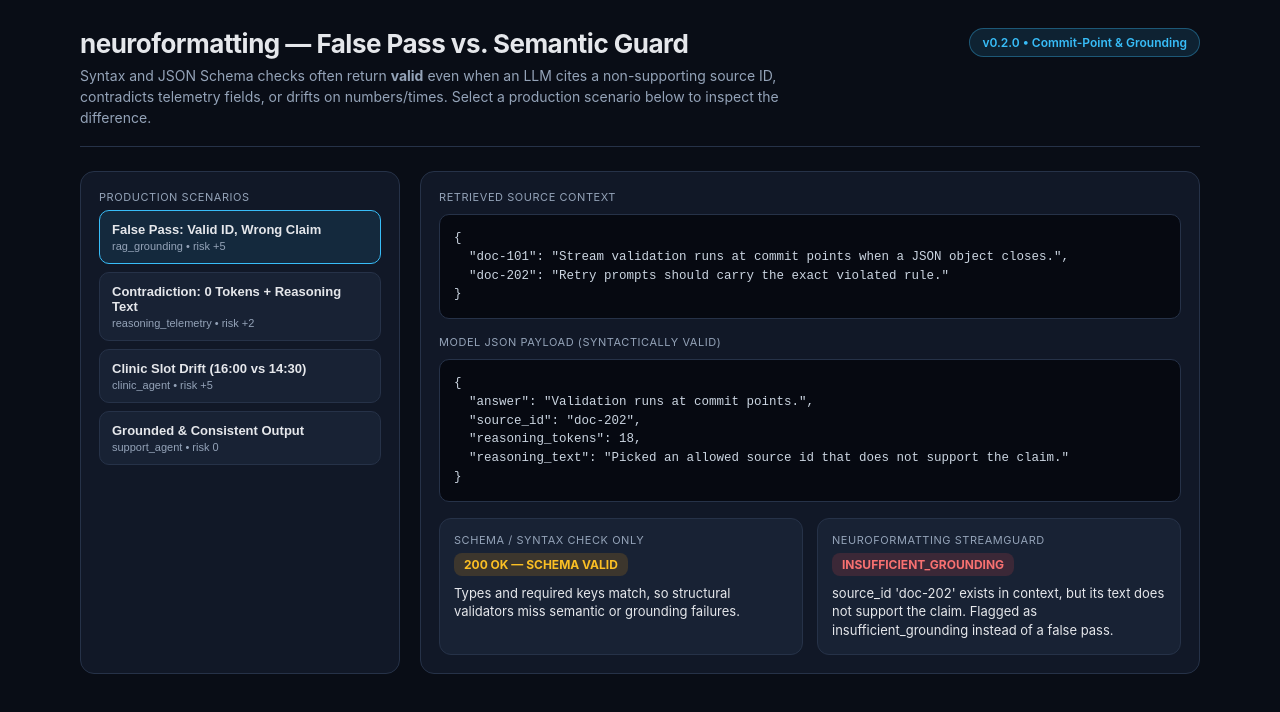
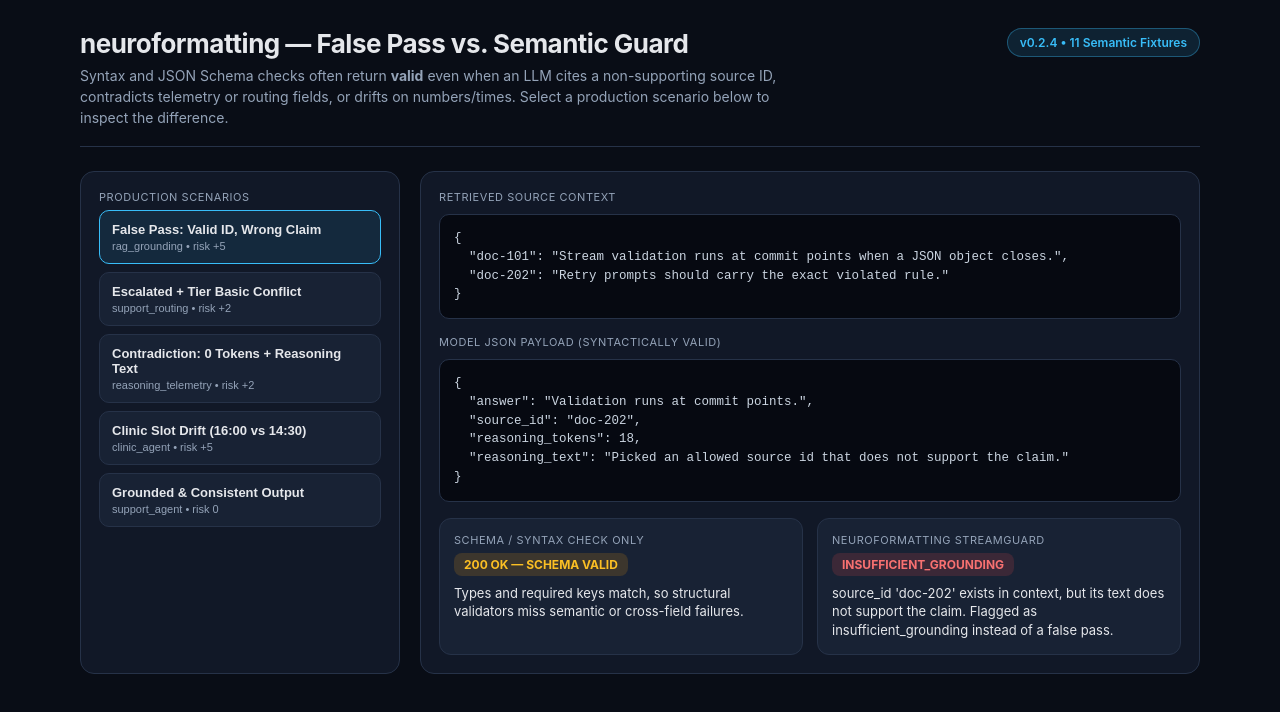
Before and after one commit to furkandemirtass/neuroformatting, a plain HTML site: page demo/index.html in a window 1280 px wide. Drawn offline with Linux system fonts and the light colour scheme.

Commit message:
feat(demo): add support routing escalated+tier conflict scenario

```diff
--- a/demo/index.html
+++ b/demo/index.html
@@ -113,10 +113,10 @@
       <div>
         <h1>neuroformatting — False Pass vs. Semantic Guard</h1>
         <div class="sub">
-          Syntax and JSON Schema checks often return <strong>valid</strong> even when an LLM cites a non-supporting source ID, contradicts telemetry fields, or drifts on numbers/times. Select a production scenario below to inspect the difference.
+          Syntax and JSON Schema checks often return <strong>valid</strong> even when an LLM cites a non-supporting source ID, contradicts telemetry or routing fields, or drifts on numbers/times. Select a production scenario below to inspect the difference.
         </div>
       </div>
-      <div class="pill">v0.2.0 • Commit-Point &amp; Grounding</div>
+      <div class="pill">v0.2.4 • 11 Semantic Fixtures</div>
     </div>
 
     <div class="grid">
@@ -136,7 +136,7 @@
           <div class="box">
             <div class="label">Schema / Syntax Check Only</div>
             <span class="badge pass-schema">200 OK — SCHEMA VALID</span>
-            <div class="reason">Types and required keys match, so structural validators miss semantic or grounding failures.</div>
+            <div class="reason">Types and required keys match, so structural validators miss semantic or cross-field failures.</div>
           </div>
 
           <div class="box">
@@ -159,6 +159,15 @@
         status: "insufficient_grounding",
         badgeClass: "bad",
         reason: "source_id 'doc-202' exists in context, but its text does not support the claim. Flagged as insufficient_grounding instead of a false pass."
+      },
+      {
+        title: "Escalated + Tier Basic Conflict",
+        domain: "support_routing • risk +2",
+        context: { "routing-policy-1": "Basic tier tickets require manual escalation review when escalated is true." },
+        payload: { answer: "Ticket routed automatically without escalation review.", source_id: "routing-policy-1", escalated: true, tier: "basic", reasoning_tokens: 16, reasoning_text: "Marked escalated=true while keeping basic tier routing." },
+        status: "needs_repair",
+        badgeClass: "warn",
+        reason: "Cross-field contradiction: escalated=true conflicts with tier='basic'. Caught before silent routing drops escalation review."
       },
       {
         title: "Contradiction: 0 Tokens + Reasoning Text",
```
